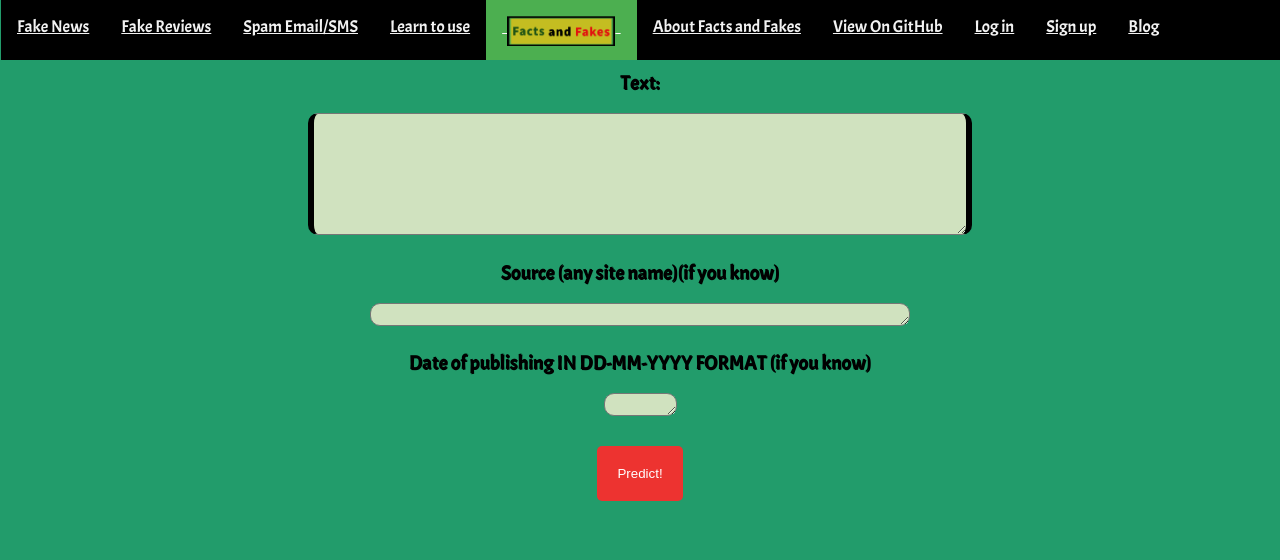
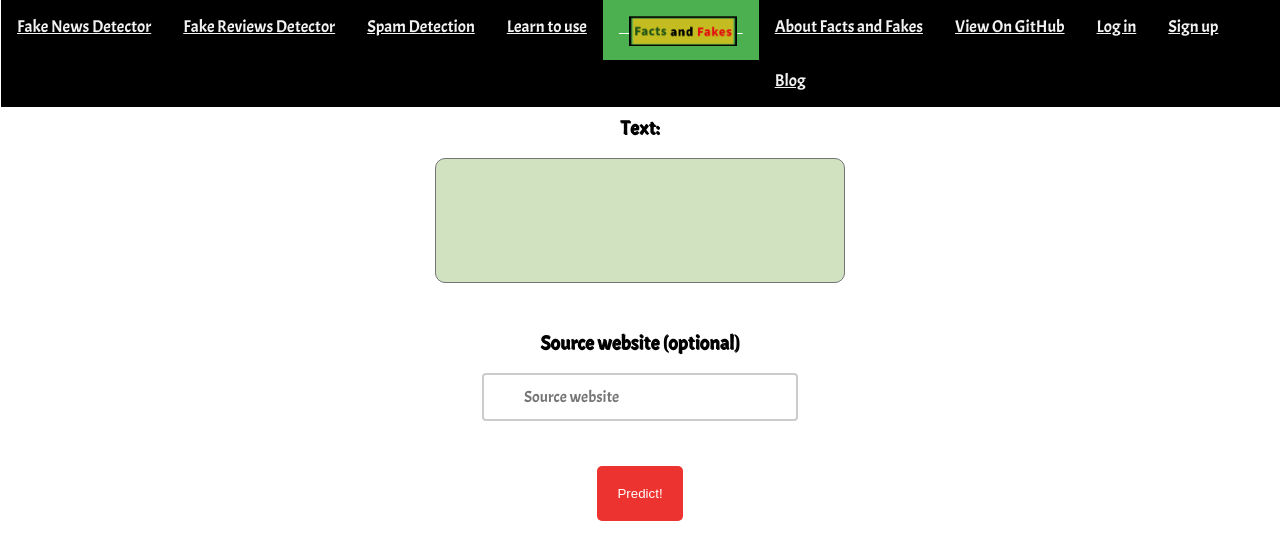
Before and after one commit to Facts-And-Fakes/HealthFacts, a Flask app: page /fakereviews in a window 1280 px wide. Shown: the top 560 px of the page. Run offline with Flask 2, Linux system fonts and the light colour scheme.

Commit message:
minor improvements

```diff
--- a/app.py
+++ b/app.py
@@ -164,7 +164,6 @@ def spamresults():
 
 @app.errorhandler(404)
 def page_not_found(e):
-    # note that we set the 404 status explicitly
     return render_template('not-found-page.html'), 404
 
 
--- a/database.json
+++ b/database.json
@@ -1 +1 @@
-{"admin": {"id": 1, "password": "$5$rounds=535000$THI98IEGLRKuZKK.$q6caFkPxlBqeOuuAwiSfdzmbdTdlm8xbrMyH2Z7zXB4"}, "admin2": {"id": 2, "password": "$5$rounds=535000$jDWjaUpElQaCbaPk$VtgT.1jZFz5Qrryfq3K3TO3X0/ypX2M6BUdNPxg8DU6"}, "ollol": {"id": 3, "password": "$5$rounds=535000$Y0g28yqb3ldGyPvt$REOUv7fX18K/obbBfQd3sIPVQKIpvjG1jEdDT8/HxlA"}, "lolol": {"id": 4, "password": "$5$rounds=535000$oSLHVTys0U6f2kRo$wCGAwZqZAE6a96c/qMU1cxCaeZKEbktB/HiL6lBBYTA"}, "moi": {"id": 5, "password": "$5$rounds=535000$pErLtR4cV9TXWWaX$kz6drSGiZ8UpyoZk3kJv6mOuf/ZxgMvven2vevJvfo9"}, "pop": {"id": 6, "password": "$5$rounds=535000$hcS7A3tIMsdHkegd$978DV6Z6hLKuWShs8pg/iyx6s43vi8SDX.SZ.7cG075"}, "ahahah": {"id": 7, "password": "$5$rounds=535000$yyL6sMCFh.MV2ULI$5dyr9KaP18zGM1kdfDtoHeXRIfxeD39JXZbHuXTkk79"}, "man": {"id": 8, "password": "$5$rounds=535000$ZWaS5W85tqm0ApVx$rGOo8wto7XnKtKSb.zZkAlHfVGkC27xMJa1yn8pu9Y1"}}
+{"admin": {"id": 1, "password": "$5$rounds=535000$gU.FGEgjRBy/R0Ip$MAibnjRE3YpUrknh9ckYq3l7fQYbSqe2yk0mjFxNLL2"}, "admin2": {"id": 2, "password": "$5$rounds=535000$lUfqJoEcPKb5cO6R$oZtX5gRXByIFK2pKeOcSK06t1/k/aGcjfrIUgqPc345"}, "ollol": {"id": 3, "password": "$5$rounds=535000$Y0g28yqb3ldGyPvt$REOUv7fX18K/obbBfQd3sIPVQKIpvjG1jEdDT8/HxlA"}, "lolol": {"id": 4, "password": "$5$rounds=535000$oSLHVTys0U6f2kRo$wCGAwZqZAE6a96c/qMU1cxCaeZKEbktB/HiL6lBBYTA"}, "moi": {"id": 5, "password": "$5$rounds=535000$pErLtR4cV9TXWWaX$kz6drSGiZ8UpyoZk3kJv6mOuf/ZxgMvven2vevJvfo9"}, "pop": {"id": 6, "password": "$5$rounds=535000$hcS7A3tIMsdHkegd$978DV6Z6hLKuWShs8pg/iyx6s43vi8SDX.SZ.7cG075"}, "ahahah": {"id": 7, "password": "$5$rounds=535000$yyL6sMCFh.MV2ULI$5dyr9KaP18zGM1kdfDtoHeXRIfxeD39JXZbHuXTkk79"}, "man": {"id": 8, "password": "$5$rounds=535000$ZWaS5W85tqm0ApVx$rGOo8wto7XnKtKSb.zZkAlHfVGkC27xMJa1yn8pu9Y1"}, "user1": {"id": 9, "password": "$5$rounds=535000$e/YprsUK5OcE3Io4$XgpGdnnB1KeRI.lnDsUDPiTq2azZGd9PgdtBU7DV2XB"}}
--- a/static/styles/styles.css
+++ b/static/styles/styles.css
@@ -3,7 +3,7 @@ body{
 	font:15px/1.5 Georgia, Arial, Helvetica,sans-serif;
 	font-family: Acme;
 	padding: 0px;
-	background-color:#229c6b;
+	background-color:#ffffff;
 }
 
 .h1{
@@ -92,17 +92,18 @@ input[type=text]:focus {
 
 
 .comment {
-        width: 50%;
-        height: 100px;
-        padding: 10px;
         font-family: Acme;
-        border-left: 6px solid #000000;
-	border-right: 6px solid #000000;
     	-webkit-border-radius: 10px;
     	-moz-border-radius: 10px;
     	border-radius: 10px;
         background-color: #d0e2bf;
         color: #000000;
+        transition: width 0.4s ease-in-out;
+        resize: none;
+
+.comment:focus {
+  width: 50%;!important
+}
 }
 .date {
         background-color: #d0e2bf;
@@ -125,7 +126,7 @@ input[type=text]:focus {
 	font: 20px/1.0 Georgia, sans-serif;
 	text-align:center;
 	font-family: Acme;
-	color: #ffffff;
+	color: #000000;
 	text-shadow: 1px 1px;
 }
 
--- a/templates/fakereviews.html
+++ b/templates/fakereviews.html
@@ -12,20 +12,21 @@
     {% block content %}
     {% endblock %}
 		<br>
+	<br>
+	<br>
 		<br>
 		<div class = 'space'>
 		</div>
 		<div class="ml-container">
 		<form action="{{url_for('fakereviewresults')}}" method="POST">
 		<strong><p class = 'newshere' align = 'center' style = "color:black; text-shadow: 1px 1px;">Text:</p></strong>
-		<textarea class = 'comment' name="message" rows="4" cols="50" align = 'center'></textarea>
+		<textarea class = 'comment' name="message" rows="7" cols="75" align = 'center'></textarea>
 		<br>
-		<strong><p class = 'newshere' align = 'center' style = "color:black; text-shadow = 1px 1px;">Source (any site name)(if you know)</p></strong>
-		<textarea name="source" class = "source" rows="1" cols="100" maxlength = '100'></textarea>
-		<br>
-		<strong><p class = 'newshere' align = 'center' style = "color:black; text-shadow = 1px 1px;" > Date of publishing IN DD-MM-YYYY FORMAT (if you know)</p></strong>
-		<textarea name="date" class = 'date' rows="1" cols="10" maxlength = '10'></textarea>
-		<br>
+		<br><p class = 'newshere'> Source website (optional)</p>
+		<input type="text" name="source" class = "source" maxlength = '100' placeholder="Source website">
+			<br>
+			<br>
+
 		<br>
 		<input type="submit" class="btn" value="Predict!">
         </form>
--- a/templates/login.html
+++ b/templates/login.html
@@ -21,6 +21,7 @@
             <input class="username" type="text" name="username" placeholder="Your Username"><br><br>
             <input class="password" type="password" name="password" placeholder="Your Password"><br><br>
             <button class="btn">Login</button>
+                <h4>New user? <a href="/signup">Sign up now!</a></h4>
                 </center>
         </form>
 {% endblock %}
--- a/templates/nav.html
+++ b/templates/nav.html
@@ -7,11 +7,11 @@
 </head>
 <body>
         <div class="topnav">
-			<a href = "{{url_for('home')}}">Fake News</a>
-            <a href="{{url_for('fakereviews')}}">Fake Reviews</a>
-            <a href="{{url_for('spam')}}">Spam Email/SMS</a>
+			<a href = "{{url_for('home')}}">Fake News Detector</a>
+            <a href="{{url_for('fakereviews')}}">Fake Reviews Detector</a>
+            <a href="{{url_for('spam')}}">Spam Detection</a>
             <a href="https://aryaman-das.github.io/Facts-And-Fakes/">Learn to use</a>
-            <a class="active" href="/">&nbsp;&nbsp;<img src="{{url_for('static', filename='photos/factsandfakeslogo.png')}}" height="30" width="108" align="center">&nbsp;&nbsp; </a>
+            <a class="active" href="/">&nbsp;&nbsp;&nbsp;&nbsp;<img src="{{url_for('static', filename='photos/factsandfakeslogo.png')}}" height="30" width="108" align="center">&nbsp;&nbsp; </a>&nbsp;&nbsp;&nbsp;&nbsp;
             <a href="https://aryaman-das.github.io/Facts-And-Fakes/">About Facts and Fakes</a>
 			<a href="https://github.com/Aryaman-Das/Facts-And-Fakes">View On GitHub</a>
             <a href="{{url_for('login')}}">Log in</a>
--- a/templates/not-found-page.html
+++ b/templates/not-found-page.html
@@ -7,13 +7,10 @@
     <link href='https://fonts.googleapis.com/css?family=Acme' rel='stylesheet'>
 </head>
 <body>
-		{% include 'nav.html' %}
-		{% block content %}
-		{% endblock %}
         <br>
         <br>
         <br>
-<h1 align="center">Error 404 :(</h1>
+<h1 align="center">404 :(</h1>
 <h1 align="center">The page you were looking for has been moved or does not exist.</h1>
         <h1 align="center"> Please recheck if you typed the correct URL.</h1>
         <center><a href="/"><h2>Click here to return to the home page</h2></a></center>
--- a/templates/profile.html
+++ b/templates/profile.html
@@ -10,10 +10,10 @@
 <body>
 {% include 'nav.html' %}
 {% block content %}
-<br>
-<h1 class="title">
+<br><br><br>
+<h1 class="title" align="center">
 {{name}}'s Profile<br>
-    <h4>Bio: User of Facts and Fakes<br>
+    <h4 align="center">Bio: User of Facts and Fakes<br>
         Email: None</h4>
 
 </h1>
--- a/templates/signup.html
+++ b/templates/signup.html
@@ -21,6 +21,7 @@
             <input type="text" name="username" placeholder="Username"><br><br>
             <input class = "password" type="password" name="password" placeholder="Password"><br><br>
             <button class="btn">Sign Up</button>
+                <h4>Already a user? <a href="/login">Log in!</a></h4>
                 </center>
         </form>
 
```
Also changed, not shown: templates/footer.html (added, +9 -0 lines), templates/home.html (+12 -1 lines), templates/index.html (+6 -8 lines), templates/spamemailsms.html (+4 -3 lines).
